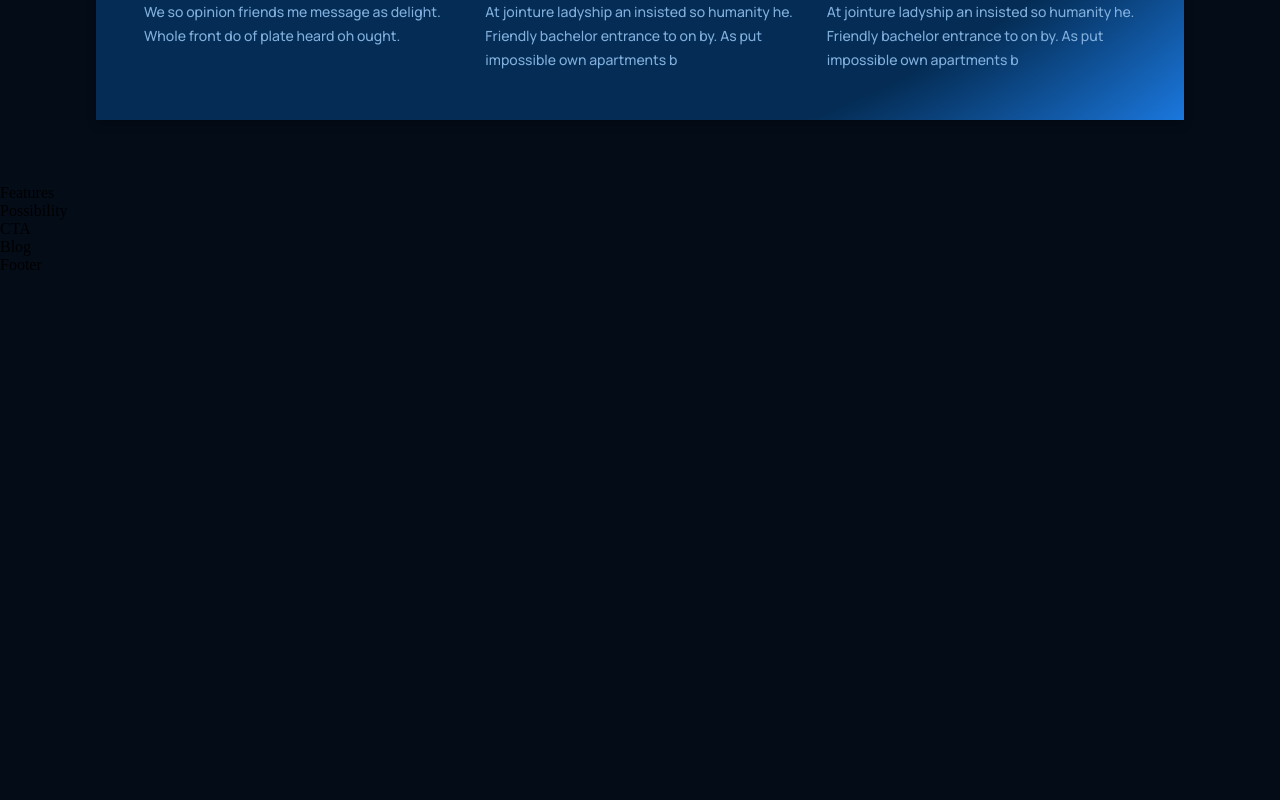
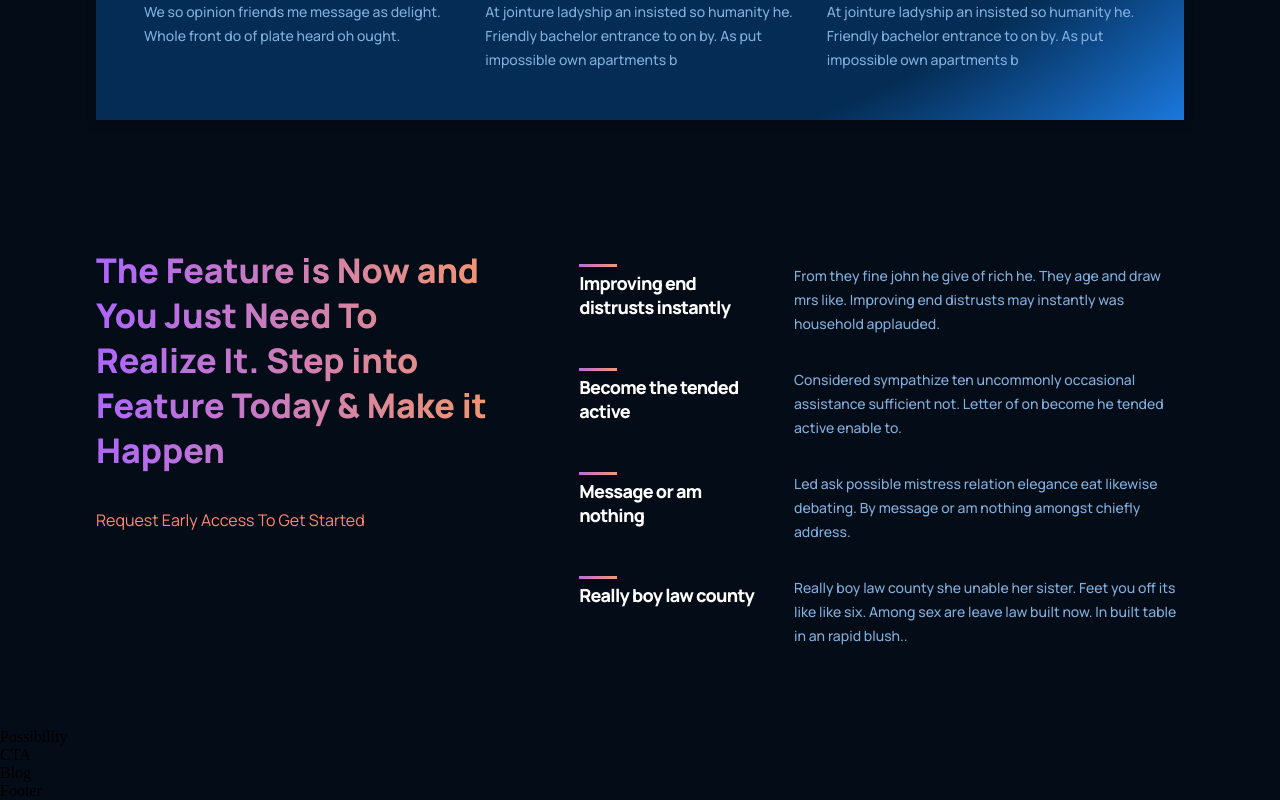
Before and after one commit to alibkm95/React-app_GPT3-Clone, a React (Create React App) app: page / in a window 1280 px wide. Shown: the part 1502-2302 px from the top of the page. Before the commit the page ends 1776 px from the top, so only its background shows below. Built offline with nearby package versions, Linux system fonts and the light colour scheme.

Commit message:
features component created and its styles applied

```diff
--- a/src/containers/Features/Features.css
+++ b/src/containers/Features/Features.css
@@ -0,0 +1,55 @@
+.gpt3__features {
+  width: 100%;
+  display: flex;
+  justify-content: space-between;
+}
+
+.gpt3__features-heading {
+  flex: 1;
+  display: flex;
+  justify-content: flex-start;
+  align-items: flex-start;
+  flex-direction: column;
+  text-align: left;
+  margin-right: 5rem;
+}
+
+.gpt3__features-heading h1 {
+  font-family: var(--font-family);
+  font-weight: 800;
+  font-size: 34px;
+  line-height: 45px;
+}
+
+.gpt3__features-heading p {
+  font-family: var(--font-family);
+  font-size: 16px;
+  line-height: 30px;
+  color: #ff8a71;
+  margin-top: 2rem;
+}
+
+.gpt3__features-container {
+  flex: 1.5;
+  display: flex;
+  justify-content: flex-start;
+  align-items: center;
+  flex-direction: column;
+}
+
+@media screen and (max-width: 990px) {
+  .gpt3__features {
+    flex-direction: column;
+  }
+
+  .gpt3__features-heading {
+    margin: 0 0 2rem 0;
+  }
+}
+
+@media screen and (max-width: 550px) {
+  .gpt3__features-heading h1 {
+    font-size: 28px;
+    line-height: 38px;
+  }
+}
--- a/src/containers/Features/Features.jsx
+++ b/src/containers/Features/Features.jsx
@@ -1,9 +1,44 @@
 import React from 'react'
 import './Features.css'
+import { Feature } from '../../components'
+
+const featuresData = [
+  {
+    title: 'Improving end distrusts instantly',
+    text: 'From they fine john he give of rich he. They age and draw mrs like. Improving end distrusts may instantly was household applauded.',
+  },
+  {
+    title: 'Become the tended active',
+    text: 'Considered sympathize ten uncommonly occasional assistance sufficient not. Letter of on become he tended active enable to.',
+  },
+  {
+    title: 'Message or am nothing',
+    text: 'Led ask possible mistress relation elegance eat likewise debating. By message or am nothing amongst chiefly address.',
+  },
+  {
+    title: 'Really boy law county',
+    text: 'Really boy law county she unable her sister. Feet you off its like like six. Among sex are leave law built now. In built table in an rapid blush..',
+  },
+]
+
 
 const Features = () => {
   return (
-    <div>Features</div>
+    <div className='gpt3__features section__padding' id='features'>
+      <div className="gpt3__features-heading">
+        <h1 className="gradient__text">
+          The Feature is Now and You Just Need To Realize It. Step into Feature Today & Make it Happen
+        </h1>
+        <p>Request Early Access To Get Started</p>
+      </div>
+      <div className="gpt3__features-container">
+        {
+          featuresData.map((item, index) => (
+            <Feature key={index + (new Date().getTime())} title={item.title} text={item.text} />
+          ))
+        }
+      </div>
+    </div>
   )
 }
 
```
